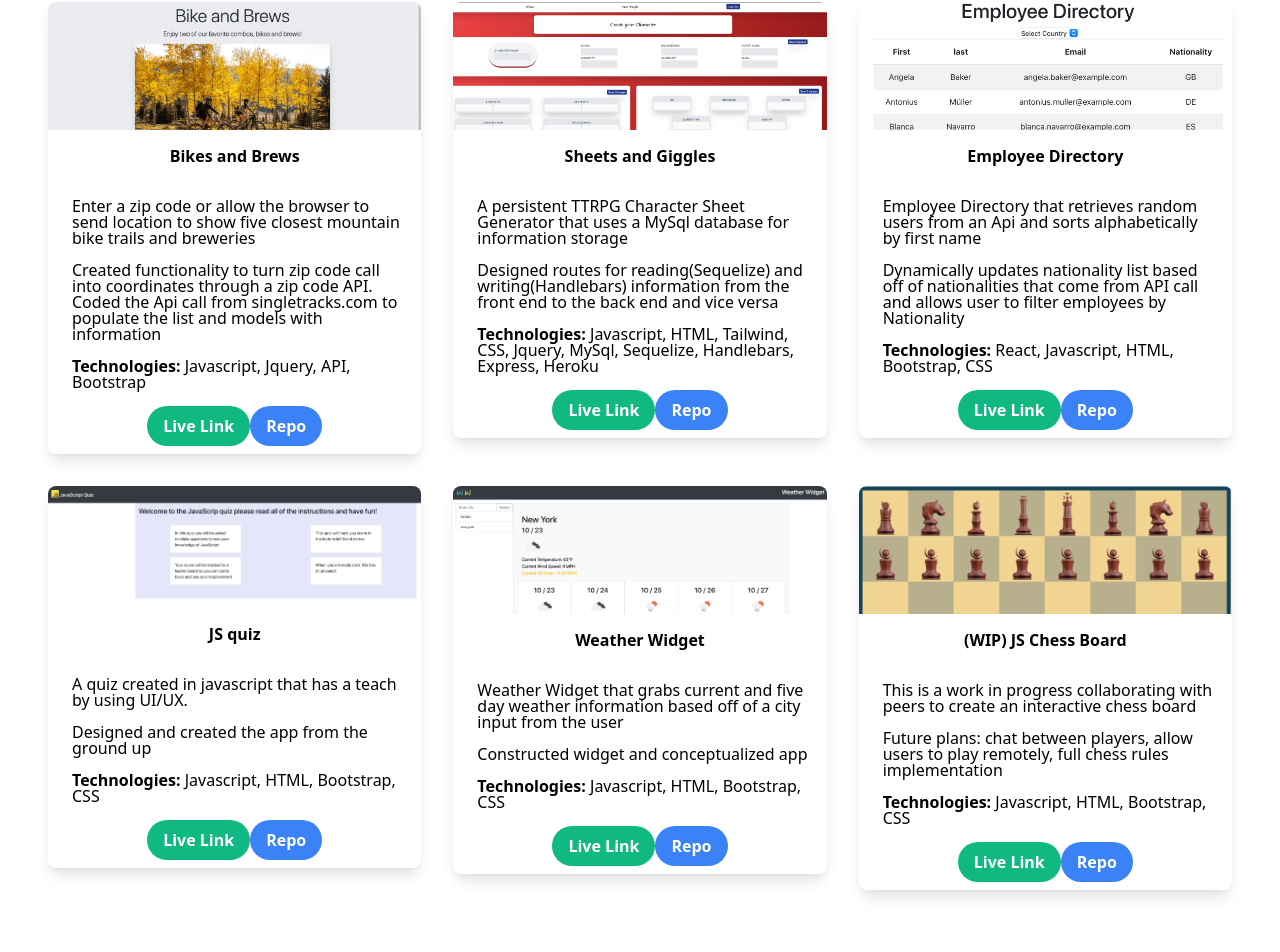
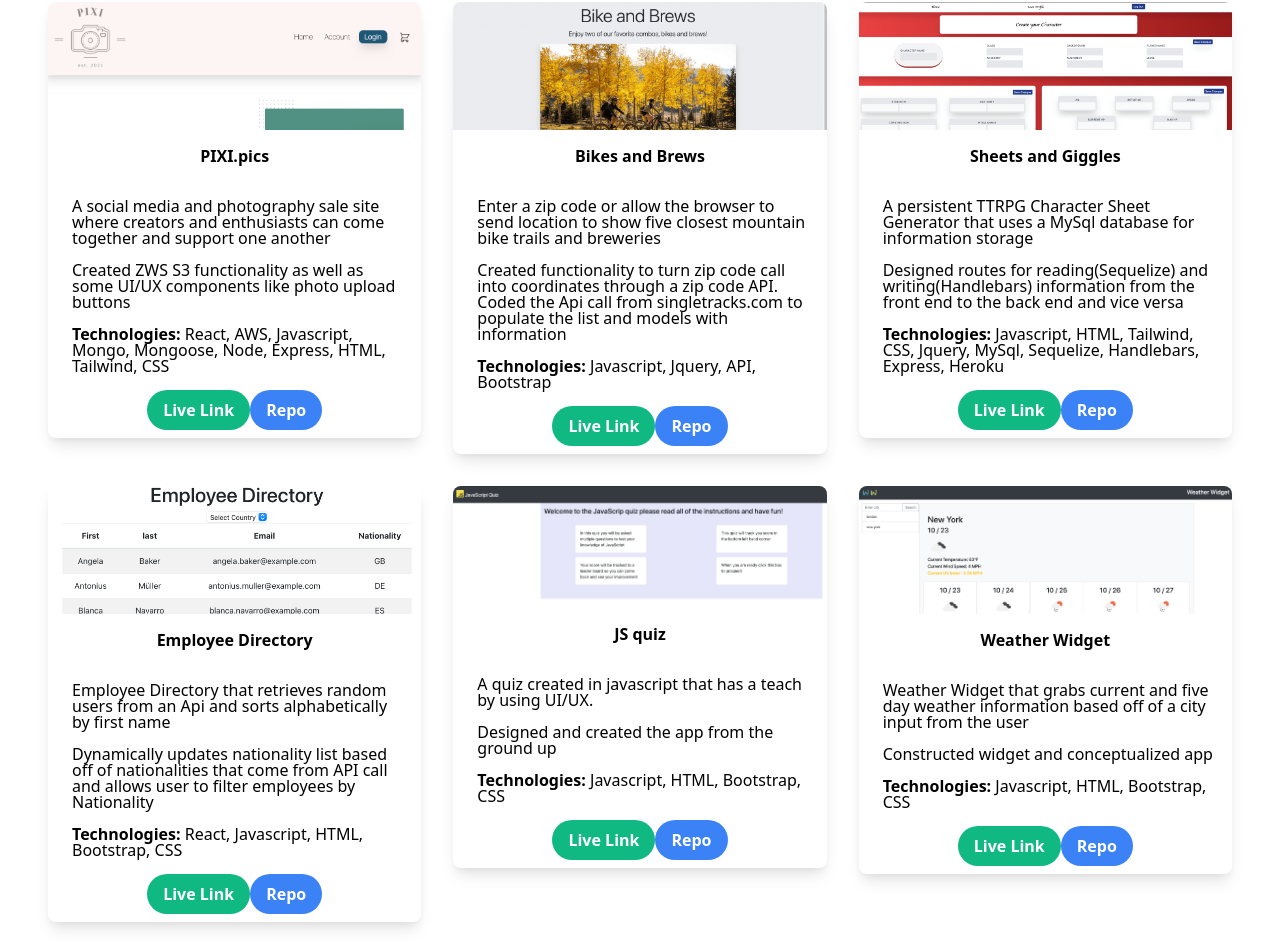
Before and after one commit to ajlaursen/react-portfolio, a React (Create React App) app: page / in a window 1280 px wide. Shown: the part 1049-2001 px from the top of the page. Built offline with nearby package versions, Linux system fonts and the light colour scheme; grey boxes are pictures that could not be loaded.

Commit message:
added Pixi.pics to the portfolio page

```diff
--- a/src/assets/codingPortfolio/index.js
+++ b/src/assets/codingPortfolio/index.js
@@ -1,4 +1,15 @@
 let projects = [
+  {
+    title: "PIXI.pics",
+    des1:
+      "A social media and photography sale site where creators and enthusiasts can come together and support one another",
+    des2:
+      "Created ZWS S3 functionality as well as some UI/UX components like photo upload buttons",
+    tech: "React, AWS, Javascript, Mongo, Mongoose, Node, Express, HTML, Tailwind, CSS",
+    img: "/images/pixi-screenshot1.png",
+    liveLink: "http://pixi.pics",
+    repo: "https://github.com/ajlaursen/pixi",
+  },
   {
     title: "Bikes and Brews",
     des1:
@@ -54,17 +65,7 @@ let projects = [
     liveLink: "https://ajlaursen.github.io/Bikes-And-Brews/",
     repo: "https://github.com/ajlaursen/Bikes-And-Brews",
   },
-  {
-    title: "(WIP) JS Chess Board",
-    des1:
-      "This is a work in progress collaborating with peers to create an interactive chess board",
-    des2:
-      "Future plans: chat between players, allow users to play remotely, full chess rules implementation",
-    tech: "Javascript, HTML, Bootstrap, CSS",
-    img: "/images/chess-screenshot.png",
-    liveLink: "https://ajlaursen.github.io/chess/",
-    repo: "https://github.com/ajlaursen/chess",
-  },
+
 
 ];
 
```
Also changed, not shown: public/images/pixi-screenshot1.png (added).
